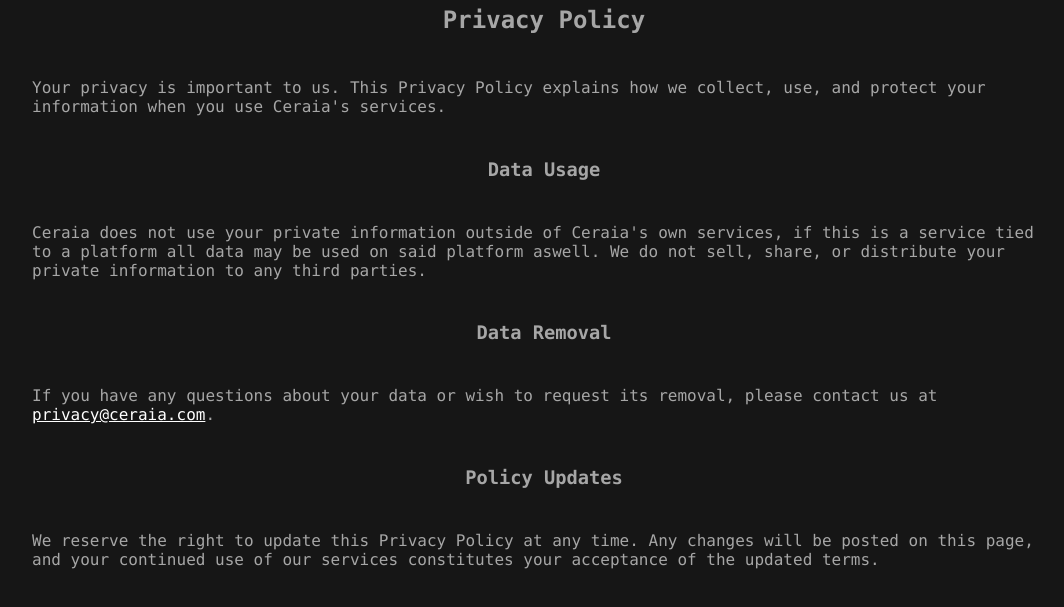
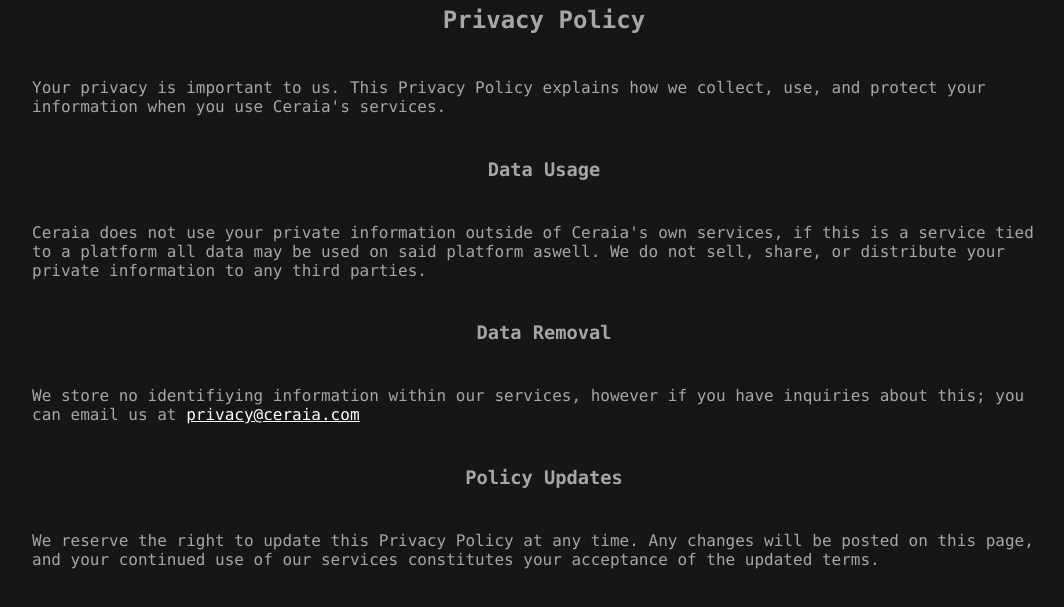
Before and after one commit to Ceraia/Website, a website: page docs/privacy.html in a window 1280 px wide. Shown: the part 81-688 px from the top of the page, without its empty margins (96-1160 px from the left). Drawn offline with Linux system fonts and the light colour scheme.

Commit message:
Updated privacy info

```diff
--- a/docs/privacy.html
+++ b/docs/privacy.html
@@ -92,7 +92,7 @@
     <p>Ceraia does not use your private information outside of Ceraia's own services, if this is a service tied to a platform all data may be used on said platform aswell. We do not sell, share, or distribute your private information to any third parties.</p>
 
     <h3>Data Removal</h3>
-    <p>If you have any questions about your data or wish to request its removal, please contact us at <a href="mailto:privacy@ceraia.com">privacy@ceraia.com</a>.</p>
+    <p>We store no identifiying information within our services, however if you have inquiries about this; you can email us at <a href="mailto:privacy@ceraia.com">privacy@ceraia.com</a></p>
 
     <h3>Policy Updates</h3>
     <p>We reserve the right to update this Privacy Policy at any time. Any changes will be posted on this page, and your continued use of our services constitutes your acceptance of the updated terms.</p>
```
